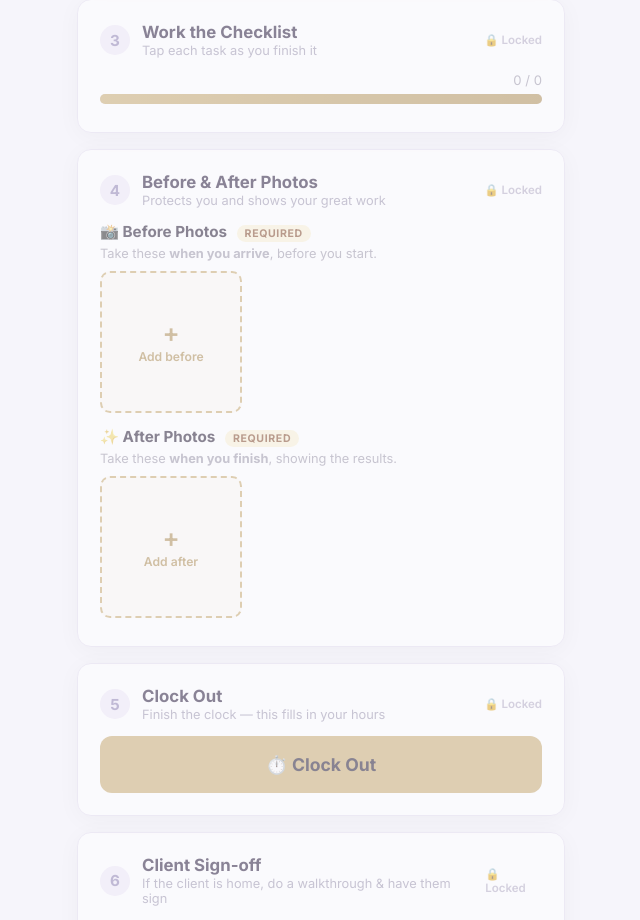
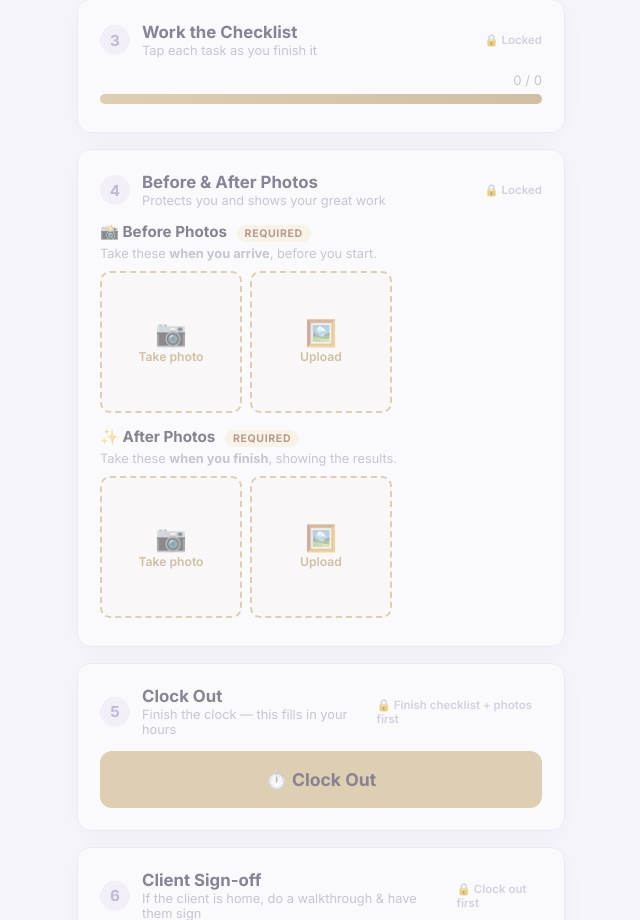
Before and after one commit to queenofsidehustles-ai/dazzle-shine-crm, a Flask app: template templates/public/checklist.html in a window 1280 px wide. Shown: the part 690-1610 px from the top of the page, without its empty margins (319-959 px from the left). Run offline with Flask 3, Linux system fonts and the light colour scheme; the template is opened without the code that fills it, so the values that code supplies are empty; some libraries are stand-ins or nearby versions.

Commit message:
Job screen: add Upload option for photos + clearer lock reasons
Before/After photos now offer two buttons — Take photo (camera) and
Upload (photo library/files) — so cleaners can shoot on arrival or upload
later. Locked steps now say why: 'Clock out first' on sign-off,
'Finish checklist + photos first' on clock out.

Co-Authored-By: Claude Opus 4.8 (1M context) <noreply@anthropic.com>

```diff
--- a/templates/public/checklist.html
+++ b/templates/public/checklist.html
@@ -185,14 +185,18 @@
           <div class="photo-head">📸 Before Photos <span class="req-tag" id="before-tag">Required</span></div>
           <div class="photo-sub">Take these <strong>when you arrive</strong>, before you start.</div>
           <div class="photo-grid" id="before-grid">
-            <label class="add-photo"><span class="plus">+</span><span>Add before</span>
+            <label class="add-photo"><span class="plus">📷</span><span>Take photo</span>
               <input type="file" accept="image/*" capture="environment" onchange="uploadPhoto(this,'before')" /></label>
+            <label class="add-photo"><span class="plus">🖼️</span><span>Upload</span>
+              <input type="file" accept="image/*" onchange="uploadPhoto(this,'before')" /></label>
           </div>
           <div class="photo-head">✨ After Photos <span class="req-tag" id="after-tag">Required</span></div>
           <div class="photo-sub">Take these <strong>when you finish</strong>, showing the results.</div>
           <div class="photo-grid" id="after-grid">
-            <label class="add-photo"><span class="plus">+</span><span>Add after</span>
+            <label class="add-photo"><span class="plus">📷</span><span>Take photo</span>
               <input type="file" accept="image/*" capture="environment" onchange="uploadPhoto(this,'after')" /></label>
+            <label class="add-photo"><span class="plus">🖼️</span><span>Upload</span>
+              <input type="file" accept="image/*" onchange="uploadPhoto(this,'after')" /></label>
           </div>
           <div class="uploading" id="uploading">Uploading photo…</div>
           <div class="err" id="photo-err"></div>
@@ -315,7 +319,7 @@
       el.classList.toggle('done', !!done);
       el.classList.toggle('active', !!active);
       const lock = $('lock-' + id);
-      if (lock) lock.textContent = locked ? '🔒 Locked' : (done ? '✓ Done' : '');
+      if (lock) lock.textContent = locked ? (arguments[1].lockLabel || '🔒 Locked') : (done ? '✓ Done' : '');
       const num = el.querySelector('.step-num');
       if (num && done) num.innerHTML = '✓';
     }
@@ -339,7 +343,7 @@
 
       // Step 5
       const clockoutActive = canClockOut() && !S.clockOut;
-      setStep('clockout', { locked: !canClockOut() && !S.clockOut, done: S.clockOut, active: clockoutActive });
+      setStep('clockout', { locked: !canClockOut() && !S.clockOut, done: S.clockOut, active: clockoutActive, lockLabel: '🔒 Finish checklist + photos first' });
       $('clockout-btn-wrap').style.display = S.clockOut ? 'none' : 'block';
       if (S.clockOut) {
         $('clockout-stamp').style.display = 'block';
@@ -347,7 +351,7 @@
       }
 
       // Step 6
-      setStep('sign', { locked: !S.clockOut, done: signSettled(), active: S.clockOut && !signSettled() });
+      setStep('sign', { locked: !S.clockOut, done: signSettled(), active: S.clockOut && !signSettled(), lockLabel: '🔒 Clock out first' });
       $('sign-area').style.display = signSettled() ? 'none' : 'block';
       if (signSettled()) {
         $('sign-stamp').style.display = 'block';
```
